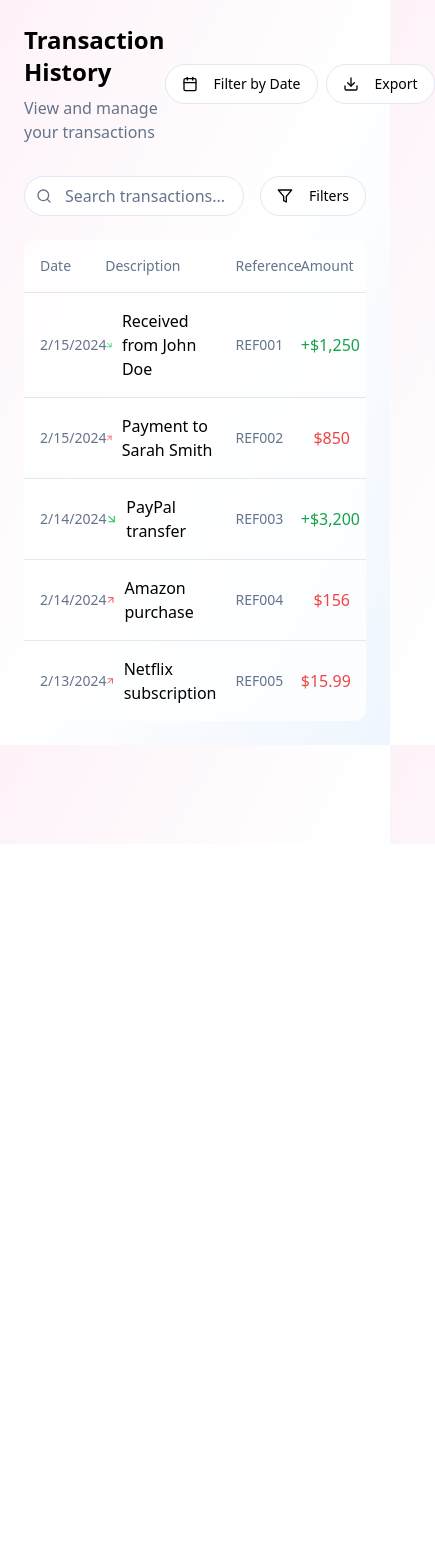
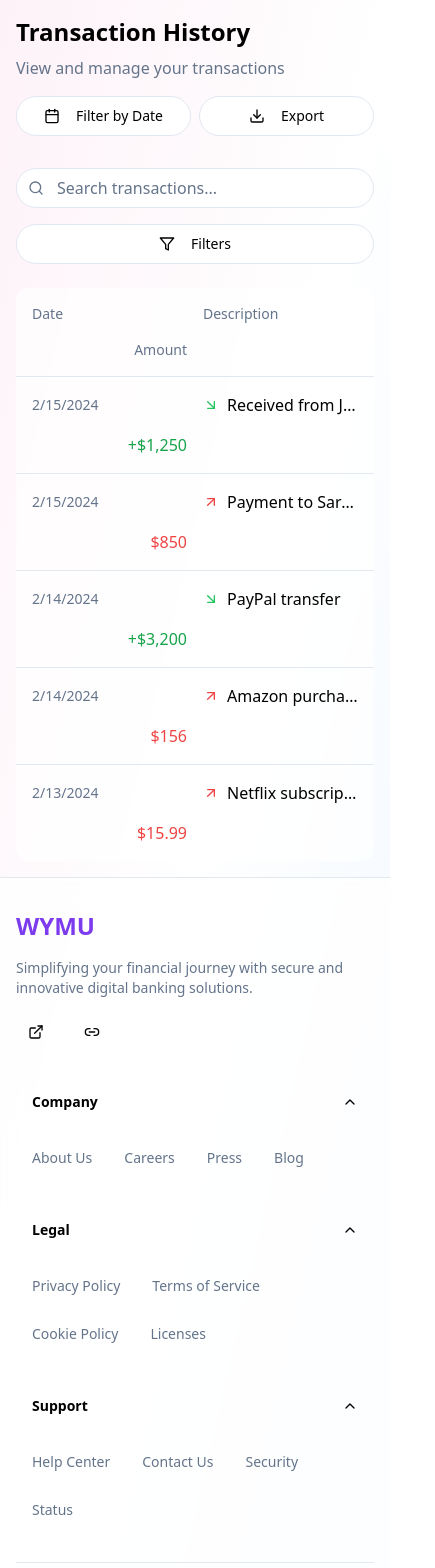
Before and after one commit to Sabrealfred/crypto-fiat-wallet, a React (Vite) app: page /history in a window 390 px wide. Shown: the top 1568 px of the page, 435 px wide, since content can reach past the window. Before the commit the page ends 844 px from the top, so only its background shows below. Built offline with nearby package versions, Linux system fonts and the light colour scheme.

Commit message:
Add history page footer
Adds a static footer to the transaction history page, including all necessary links, disclaimers, and wallet information.  The footer will be responsive and the menu collapsible.

```diff
--- a/src/pages/History.tsx
+++ b/src/pages/History.tsx
@@ -6,11 +6,22 @@ import {
   Search,
   Filter,
   ArrowUpRight,
-  ArrowDownRight
+  ArrowDownRight,
+  ChevronDown,
+  ChevronUp,
+  Link2,
+  ExternalLink
 } from "lucide-react";
 import { Input } from "@/components/ui/input";
+import { useState } from "react";
 
 export default function HistoryPage() {
+  const [isFooterMenuOpen, setIsFooterMenuOpen] = useState({
+    company: true,
+    legal: true,
+    support: true,
+  });
+
   const transactions = [
     {
       id: 1,
@@ -59,26 +70,34 @@ export default function HistoryPage() {
     }
   ];
 
+  const toggleFooterSection = (section: keyof typeof isFooterMenuOpen) => {
+    setIsFooterMenuOpen(prev => ({
+      ...prev,
+      [section]: !prev[section]
+    }));
+  };
+
   return (
-    <div className="p-6 max-w-7xl mx-auto">
-      <div className="flex justify-between items-center mb-8">
+    <div className="min-h-screen flex flex-col">
+      <div className="flex-1 p-4 md:p-6 max-w-7xl mx-auto w-full">
+        <div className="flex flex-col md:flex-row justify-between items-start md:items-center mb-8 gap-4">
           <div>
             <h1 className="text-2xl font-semibold mb-2">Transaction History</h1>
             <p className="text-muted-foreground">View and manage your transactions</p>
           </div>
-        <div className="flex gap-2">
-          <Button variant="outline">
+          <div className="flex gap-2 w-full md:w-auto">
+            <Button variant="outline" className="flex-1 md:flex-none">
               <Calendar className="h-4 w-4 mr-2" />
               Filter by Date
             </Button>
-          <Button variant="outline">
+            <Button variant="outline" className="flex-1 md:flex-none">
               <Download className="h-4 w-4 mr-2" />
               Export
             </Button>
           </div>
         </div>
 
-      <div className="mb-6 flex gap-4">
+        <div className="mb-6 flex flex-col md:flex-row gap-4">
           <div className="flex-1 relative">
             <Search className="h-4 w-4 absolute left-3 top-3 text-muted-foreground" />
             <Input
@@ -86,34 +105,34 @@ export default function HistoryPage() {
               placeholder="Search transactions..."
             />
           </div>
-        <Button variant="outline">
+          <Button variant="outline" className="md:w-auto">
             <Filter className="h-4 w-4 mr-2" />
             Filters
           </Button>
         </div>
 
         <div className="bg-white/70 backdrop-blur-sm rounded-xl overflow-hidden">
-        <div className="grid grid-cols-5 gap-4 p-4 border-b text-sm font-medium text-muted-foreground">
+          <div className="grid grid-cols-2 md:grid-cols-5 gap-4 p-4 border-b text-sm font-medium text-muted-foreground">
             <div>Date</div>
-          <div className="col-span-2">Description</div>
-          <div>Reference</div>
+            <div className="md:col-span-2">Description</div>
+            <div className="hidden md:block">Reference</div>
             <div className="text-right">Amount</div>
           </div>
           <div className="divide-y">
             {transactions.map((transaction) => (
-            <div key={transaction.id} className="grid grid-cols-5 gap-4 p-4 items-center hover:bg-black/5">
+              <div key={transaction.id} className="grid grid-cols-2 md:grid-cols-5 gap-4 p-4 items-center hover:bg-black/5">
                 <div className="text-sm text-muted-foreground">
                   {new Date(transaction.date).toLocaleDateString()}
                 </div>
-              <div className="col-span-2 flex items-center">
+                <div className="md:col-span-2 flex items-center">
                   {transaction.type === "incoming" ? (
-                  <ArrowDownRight className="h-4 w-4 mr-2 text-green-500" />
+                    <ArrowDownRight className="h-4 w-4 mr-2 text-green-500 shrink-0" />
                   ) : (
-                  <ArrowUpRight className="h-4 w-4 mr-2 text-red-500" />
+                    <ArrowUpRight className="h-4 w-4 mr-2 text-red-500 shrink-0" />
                   )}
-                {transaction.description}
+                  <span className="truncate">{transaction.description}</span>
                 </div>
-              <div className="text-sm text-muted-foreground">
+                <div className="hidden md:block text-sm text-muted-foreground">
                   {transaction.reference}
                 </div>
                 <div className={`text-right font-medium ${
@@ -127,5 +146,104 @@ export default function HistoryPage() {
           </div>
         </div>
       </div>
+
+      {/* Footer */}
+      <footer className="mt-auto bg-white/80 backdrop-blur-md border-t">
+        <div className="max-w-7xl mx-auto px-4 py-8 md:py-12">
+          <div className="grid grid-cols-1 md:grid-cols-4 gap-8">
+            {/* Brand Section */}
+            <div className="space-y-4">
+              <h2 className="text-2xl font-bold text-primary">WYMU</h2>
+              <p className="text-sm text-muted-foreground">
+                Simplifying your financial journey with secure and innovative digital banking solutions.
+              </p>
+              <div className="flex gap-4">
+                <Button variant="ghost" size="sm">
+                  <ExternalLink className="h-4 w-4" />
+                </Button>
+                <Button variant="ghost" size="sm">
+                  <Link2 className="h-4 w-4" />
+                </Button>
+              </div>
+            </div>
+
+            {/* Company Section */}
+            <div>
+              <Button
+                variant="ghost"
+                className="flex items-center justify-between w-full mb-2 md:mb-4"
+                onClick={() => toggleFooterSection('company')}
+              >
+                <span className="font-semibold">Company</span>
+                {isFooterMenuOpen.company ? (
+                  <ChevronUp className="h-4 w-4 md:hidden" />
+                ) : (
+                  <ChevronDown className="h-4 w-4 md:hidden" />
+                )}
+              </Button>
+              <div className={`space-y-2 ${isFooterMenuOpen.company ? 'block' : 'hidden md:block'}`}>
+                <Button variant="link" className="text-muted-foreground hover:text-primary">About Us</Button>
+                <Button variant="link" className="text-muted-foreground hover:text-primary">Careers</Button>
+                <Button variant="link" className="text-muted-foreground hover:text-primary">Press</Button>
+                <Button variant="link" className="text-muted-foreground hover:text-primary">Blog</Button>
+              </div>
+            </div>
+
+            {/* Legal Section */}
+            <div>
+              <Button
+                variant="ghost"
+                className="flex items-center justify-between w-full mb-2 md:mb-4"
+                onClick={() => toggleFooterSection('legal')}
+              >
+                <span className="font-semibold">Legal</span>
+                {isFooterMenuOpen.legal ? (
+                  <ChevronUp className="h-4 w-4 md:hidden" />
+                ) : (
+                  <ChevronDown className="h-4 w-4 md:hidden" />
+                )}
+              </Button>
+              <div className={`space-y-2 ${isFooterMenuOpen.legal ? 'block' : 'hidden md:block'}`}>
+                <Button variant="link" className="text-muted-foreground hover:text-primary">Privacy Policy</Button>
+                <Button variant="link" className="text-muted-foreground hover:text-primary">Terms of Service</Button>
+                <Button variant="link" className="text-muted-foreground hover:text-primary">Cookie Policy</Button>
+                <Button variant="link" className="text-muted-foreground hover:text-primary">Licenses</Button>
+              </div>
+            </div>
+
+            {/* Support Section */}
+            <div>
+              <Button
+                variant="ghost"
+                className="flex items-center justify-between w-full mb-2 md:mb-4"
+                onClick={() => toggleFooterSection('support')}
+              >
+                <span className="font-semibold">Support</span>
+                {isFooterMenuOpen.support ? (
+                  <ChevronUp className="h-4 w-4 md:hidden" />
+                ) : (
+                  <ChevronDown className="h-4 w-4 md:hidden" />
+                )}
+              </Button>
+              <div className={`space-y-2 ${isFooterMenuOpen.support ? 'block' : 'hidden md:block'}`}>
+                <Button variant="link" className="text-muted-foreground hover:text-primary">Help Center</Button>
+                <Button variant="link" className="text-muted-foreground hover:text-primary">Contact Us</Button>
+                <Button variant="link" className="text-muted-foreground hover:text-primary">Security</Button>
+                <Button variant="link" className="text-muted-foreground hover:text-primary">Status</Button>
+              </div>
+            </div>
+          </div>
+
+          <div className="mt-8 pt-8 border-t text-center md:text-left">
+            <div className="grid grid-cols-1 md:grid-cols-2 gap-4 text-sm text-muted-foreground">
+              <p>© 2024 Wymu. All rights reserved. NMLS ID: 123456</p>
+              <p className="md:text-right">
+                Deposits are FDIC insured up to $250,000 per depositor
+              </p>
+            </div>
+          </div>
+        </div>
+      </footer>
+    </div>
   );
 }
```
Lines whose indentation alone changed are shown as unchanged.
